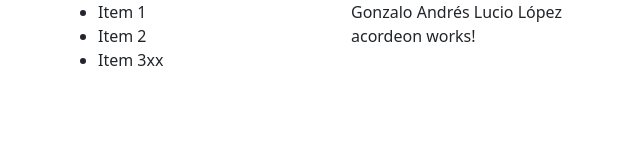
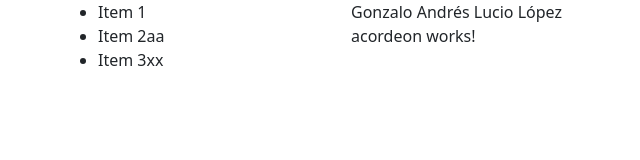
Before and after one commit to ProfeLucio/portalGLucio, an Angular app: page / in a window 1280 px wide. Shown: the top 160 px of the page, without its empty margins (16-656 px from the left). Built offline with nearby package versions, Linux system fonts and the light colour scheme.

Commit message:
Deploy Testing

```diff
--- a/src/app/shared/aside/aside.html
+++ b/src/app/shared/aside/aside.html
@@ -1,5 +1,5 @@
 <ul>
   <li>Item 1</li>
-  <li>Item 2</li>
+  <li>Item 2aa</li>
   <li>Item 3xx</li>
 </ul>
```
